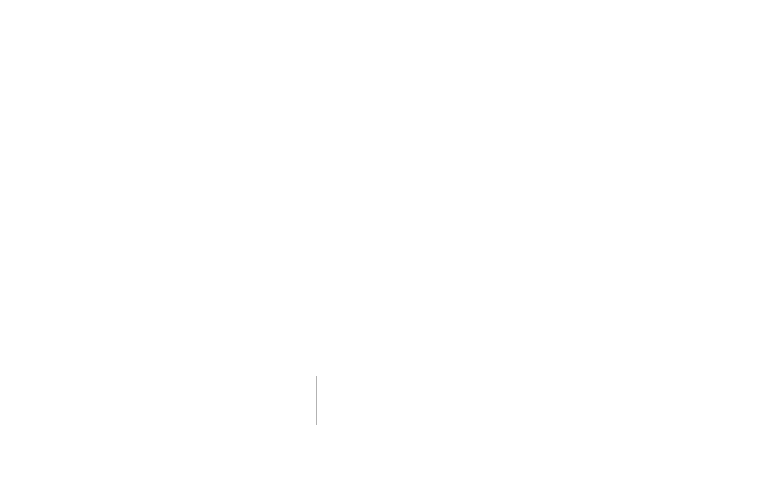
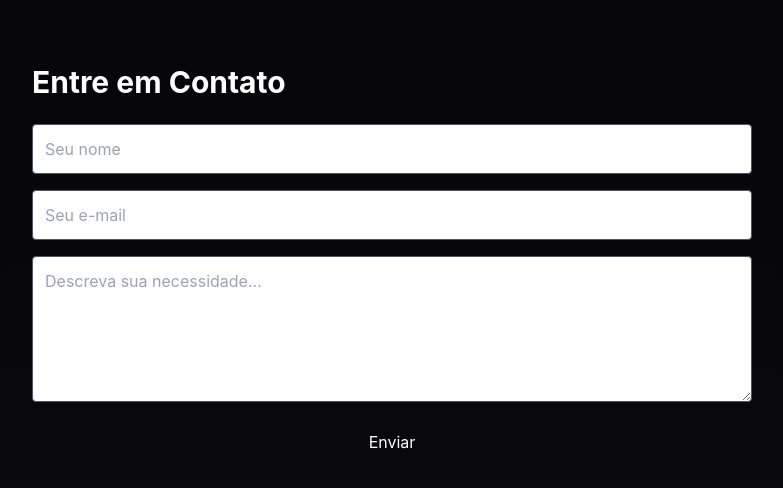
Before and after one commit to elyrislog/elyrislog-site, a Next.js app: page /contato in a window 1280 px wide. Before the commit this address had no page. Shown: the top 488 px of the page, without its empty margins (248-1031 px from the left). Built offline with nearby package versions, Linux system fonts and the light colour scheme.

Commit message:
Create page.js

```diff
--- /dev/null
+++ b/app/contato/page.js
@@ -0,0 +1,37 @@
+export default function ContatoPage() {
+  return (
+    <section id="contato" className="px-6 py-16 max-w-3xl mx-auto">
+      <h2 className="text-3xl font-bold mb-6">Entre em Contato</h2>
+
+      <form action="/api/contact" method="POST" className="grid gap-4">
+        <input
+          type="text"
+          name="nome"
+          required
+          placeholder="Seu nome"
+          className="p-3 rounded bg-bg-800 border border-gray-600"
+        />
+
+        <input
+          type="email"
+          name="email"
+          required
+          placeholder="Seu e-mail"
+          className="p-3 rounded bg-bg-800 border border-gray-600"
+        />
+
+        <textarea
+          name="mensagem"
+          required
+          rows={5}
+          placeholder="Descreva sua necessidade..."
+          className="p-3 rounded bg-bg-800 border border-gray-600"
+        />
+
+        <button className="px-6 py-3 bg-primary-500 text-white rounded-lg hover:bg-primary-600">
+          Enviar
+        </button>
+      </form>
+    </section>
+  );
+}
```
